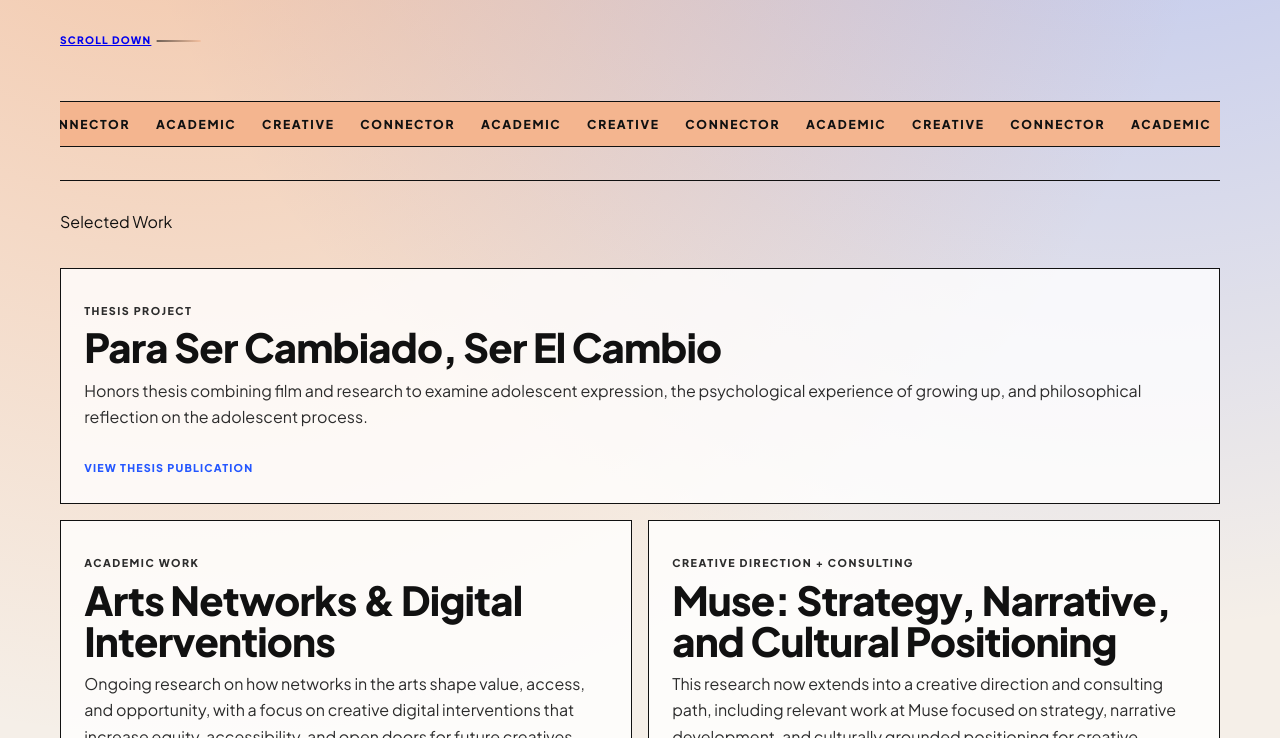
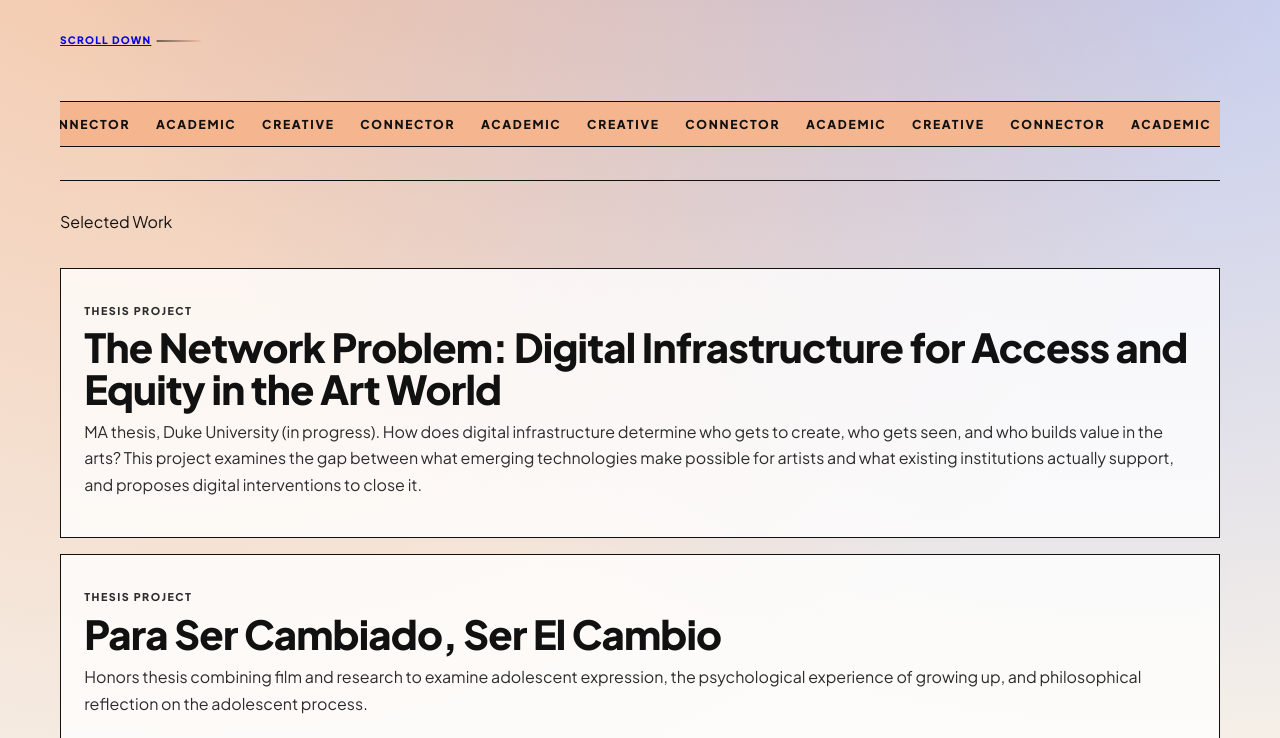
Before and after one commit to dianasimonds/personal, a plain HTML site: page index.html in a window 1280 px wide. Shown: the part 610-1348 px from the top of the page. Drawn offline with Linux system fonts and the light colour scheme.

Commit message:
Feature The Network Problem as lead thesis project

```diff
--- a/index.html
+++ b/index.html
@@ -70,6 +70,19 @@
         <div class="section-head">
           <p class="eyebrow">Selected Work</p>
         </div>
+        <article class="card">
+          <p class="tag">Thesis Project</p>
+          <h2>The Network Problem: Digital Infrastructure for Access and Equity in the Art World</h2>
+          <p>
+            MA thesis, Duke University (in progress). How does digital
+            infrastructure determine who gets to create, who gets seen, and who
+            builds value in the arts? This project examines the gap between what
+            emerging technologies make possible for artists and what existing
+            institutions actually support, and proposes digital interventions to
+            close it.
+          </p>
+        </article>
+
         <article class="card">
           <p class="tag">Thesis Project</p>
           <h2>Para Ser Cambiado, Ser El Cambio</h2>
--- a/styles.css
+++ b/styles.css
@@ -165,14 +165,13 @@ h1 span { color: var(--blue); }
 }
 
 .card {
+  grid-column: span 6;
   border: 1.5px solid var(--ink);
   background: rgba(255, 255, 255, 0.78);
   padding: 1.45rem;
 }
 
-.card:nth-of-type(1) { grid-column: span 12; }
-.card:nth-of-type(2),
-.card:nth-of-type(3) { grid-column: span 6; }
+.card:nth-of-type(-n + 2) { grid-column: span 12; }
 
 .card h2 {
   margin-top: 0.45rem;
@@ -283,8 +282,7 @@ footer {
 }
 
 @media (max-width: 940px) {
-  .card:nth-of-type(2),
-  .card:nth-of-type(3) { grid-column: span 12; }
+  .card { grid-column: span 12; }
 }
 
 @media (max-width: 780px) {
```
